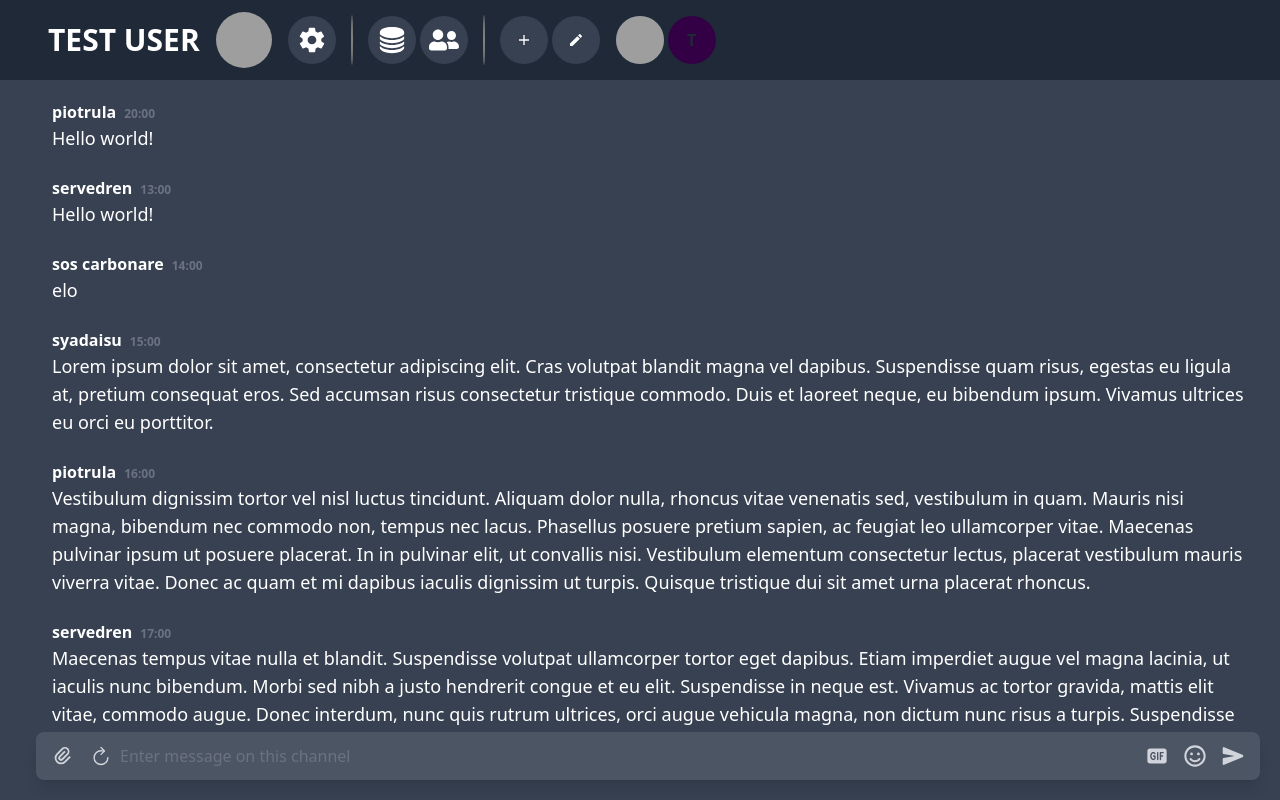
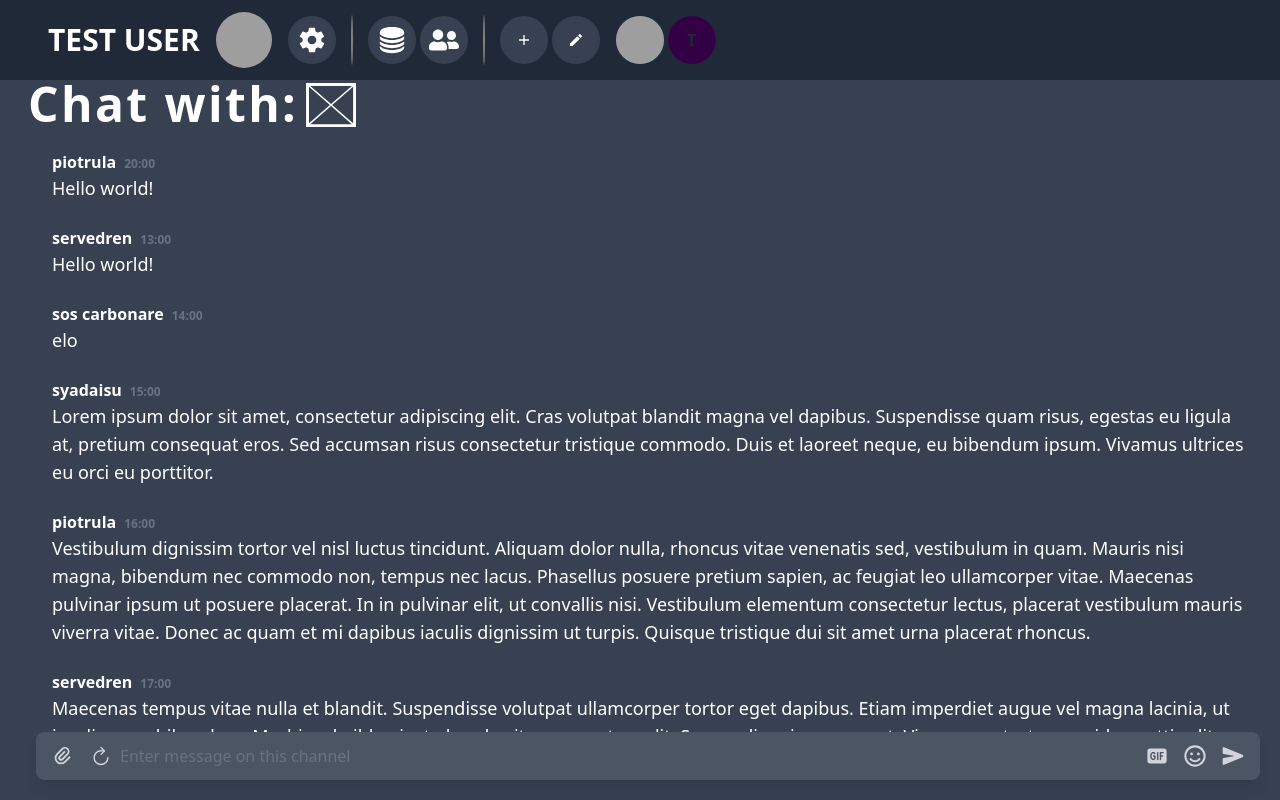
Before and after one commit to MyPHPoL/MyCommsFront, a React (Create React App) app: page /Register in a window 1280 px wide. Both pictures are taken after a click on the link "FRIENDLIST". Built offline with nearby package versions, Linux system fonts and the light colour scheme; grey boxes are pictures that could not be loaded.

Commit message:
Fix friend side looks

```diff
--- a/src/Components/FriendMessage.tsx
+++ b/src/Components/FriendMessage.tsx
@@ -1,11 +1,12 @@
 import React, { useEffect, useRef, useState } from "react";
-import { users, messages } from "../fakedb";
+import { friends, messages } from "../fakedb";
 import { RiAttachment2 } from "react-icons/ri";
 import { FaRegSmile } from "react-icons/fa";
 import { IoSend } from "react-icons/io5";
 import { HiGif } from "react-icons/hi2";
 import { useParams } from "react-router-dom";
 import { IoRefreshOutline } from "react-icons/io5";
+import { TfiLayoutPlaceholder } from "react-icons/tfi";
 
 export interface UserProps {
   id: string;
@@ -21,8 +22,8 @@ export interface MessageProps {
 }
 
 function FriendMessage() {
-    const { userId } = useParams(); // userId is the name of the variable in the URL
-    const User = users.find((user: UserProps) => user.id === userId);
+    const { UserId } = useParams(); // userId is the name of the variable in the URL
+    const User = friends.find((friend: UserProps) => friend.id === UserId);
     const [Messages, setMessages] = useState(messages || []);
     const chatWindowRef = useRef<HTMLDivElement | null>(null); // used to scroll to the bottom of the chat
     const addMessage = (newMessage: MessageProps) => {
@@ -35,8 +36,8 @@ function FriendMessage() {
 
     return (
       <div className='md:flex h-auto w-auto -z-20 flex-col fixed inset-y-0 top-20 left-[20px]'>
-        <div className='text-5xl shadow-sg tracking-wider font-semibold text-white ml-2 pb-2'>
-          {User?.name}
+        <div className='flex-row flex  text-5xl shadow-sg tracking-wider font-semibold text-white ml-2 pb-2'>
+          Chat with: <TfiLayoutPlaceholder className="mx-2" size={50}></TfiLayoutPlaceholder> {User?.id}
         </div>
         <div className='items-center mt-0 ml-0 mx-auto px-0 overflow-y-auto mb-16'>
           {Messages.map(({ id, author, content, timestamp }) => (
--- a/src/Components/Server.tsx
+++ b/src/Components/Server.tsx
@@ -19,6 +19,7 @@ export interface ServerProps {
 
 function Server() {
   const { ServerId } = useParams();
+  console.log(ServerId)
   const Server = servers.find((server) => server.id === ServerId);
   const ServerOwner = users.find((user) => user.id === Server?.ownerId);
   const [showMembers, setShowMembers] = useState(false);
--- a/src/Components/ServerMembers.tsx
+++ b/src/Components/ServerMembers.tsx
@@ -2,6 +2,7 @@ import React from "react";
 import { useParams } from "react-router-dom";
 import "../index.css";
 import { users, servers } from "../fakedb";
+import { TfiLayoutPlaceholder } from "react-icons/tfi";
 
 
 function ServerMembers() {
@@ -18,8 +19,11 @@ function ServerMembers() {
           {ServerMembers.map((user) => ( // Map over the members
             user && ( // Check if the user is defined
               <li key={user.id}>
-                <div className="justify-center text-lg flex flex-col m-1 mb-2 font-semibold text-white mr-2 pl-5 bg-secondary py-2 px-4 shadow w-full justify-self-center">
-                  PH {user.name}
+                <div className="justify-center  text-lg flex flex-col m-1 mb-2 font-semibold text-white mr-2 pl-2 bg-secondary py-2 px-4 shadow w-full justify-self-center">
+                  <div className="flex flex-row">
+                    <TfiLayoutPlaceholder className="mx-2" size={30}></TfiLayoutPlaceholder>
+                    {user.name}
+                  </div>
                 </div>
               </li>
             )
--- a/src/Components/TopbarFriend.tsx
+++ b/src/Components/TopbarFriend.tsx
@@ -23,7 +23,7 @@ export default function TopbarFriend({ items }: TopbarProps) {
         </ul>
       </div>
       <Routes>
-        <Route path='/:ServerId/*' element={<FriendMessage />} />
+        <Route path='/:UserId/*' element={<FriendMessage />} />
       </Routes>
     </div>
   );
--- a/src/fakedb.ts
+++ b/src/fakedb.ts
@@ -37,13 +37,13 @@ export const servers: ServerProps[] = [
 
 export const friends: UserProps[] = [
     {
-      id: '1',
+      id: 'test1',
       name: 'test user',
       picture: 'https://cdn.7tv.app/emote/639938bf1e2f45552fe4fa03/4x.png',
       creationDate: new Date(),
     },
     {
-      id: '2',
+      id: 'test2',
       name: 'test user2',
       creationDate: new Date(),
     },
```
